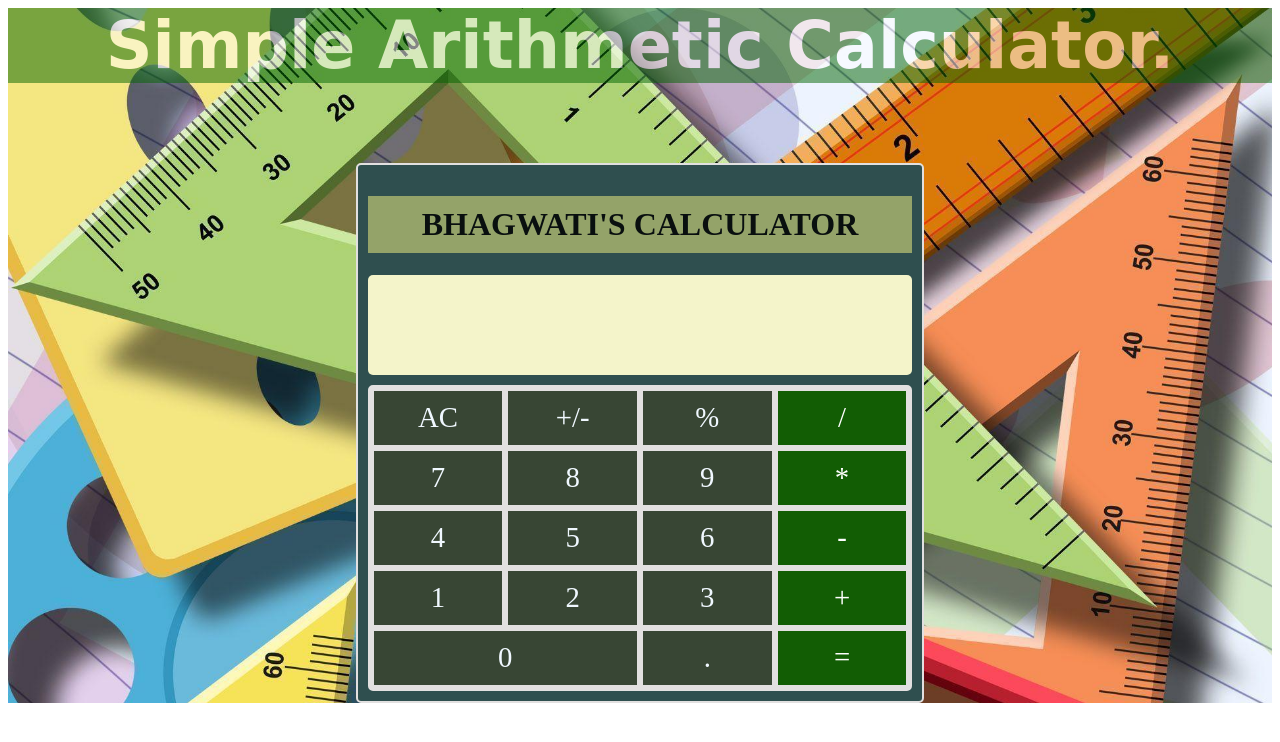
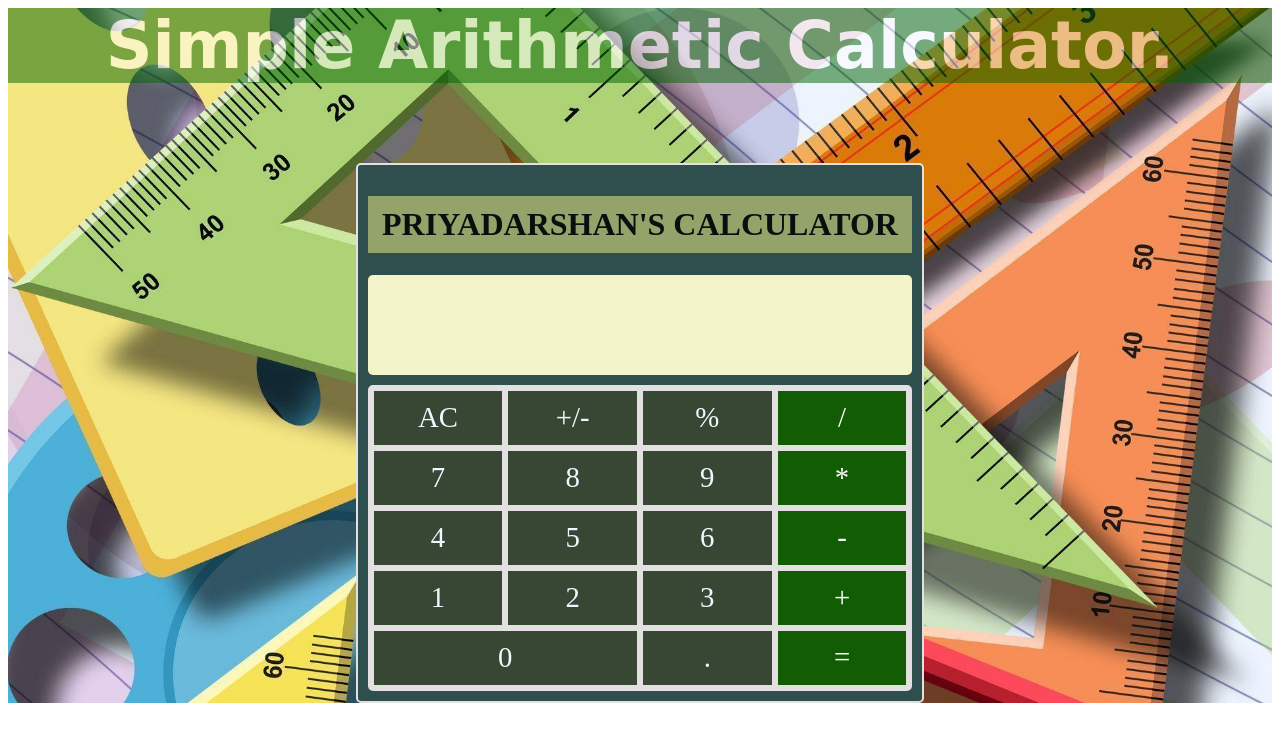
Before and after one commit to prydsn121/basic_calculator, a plain HTML site: page index.html in a window 1280 px wide. Drawn offline with Linux system fonts and the light colour scheme.

Commit message:
name changed to original

```diff
--- a/index.html
+++ b/index.html
@@ -13,7 +13,7 @@
 
 
     <div id="calculator">
-        <h1>Bhagwati's    calculator</h1>
+        <h1>Priyadarshan's    calculator</h1>
         <div id="display-container">
             <p id="display"> </p>
         </div>
```
